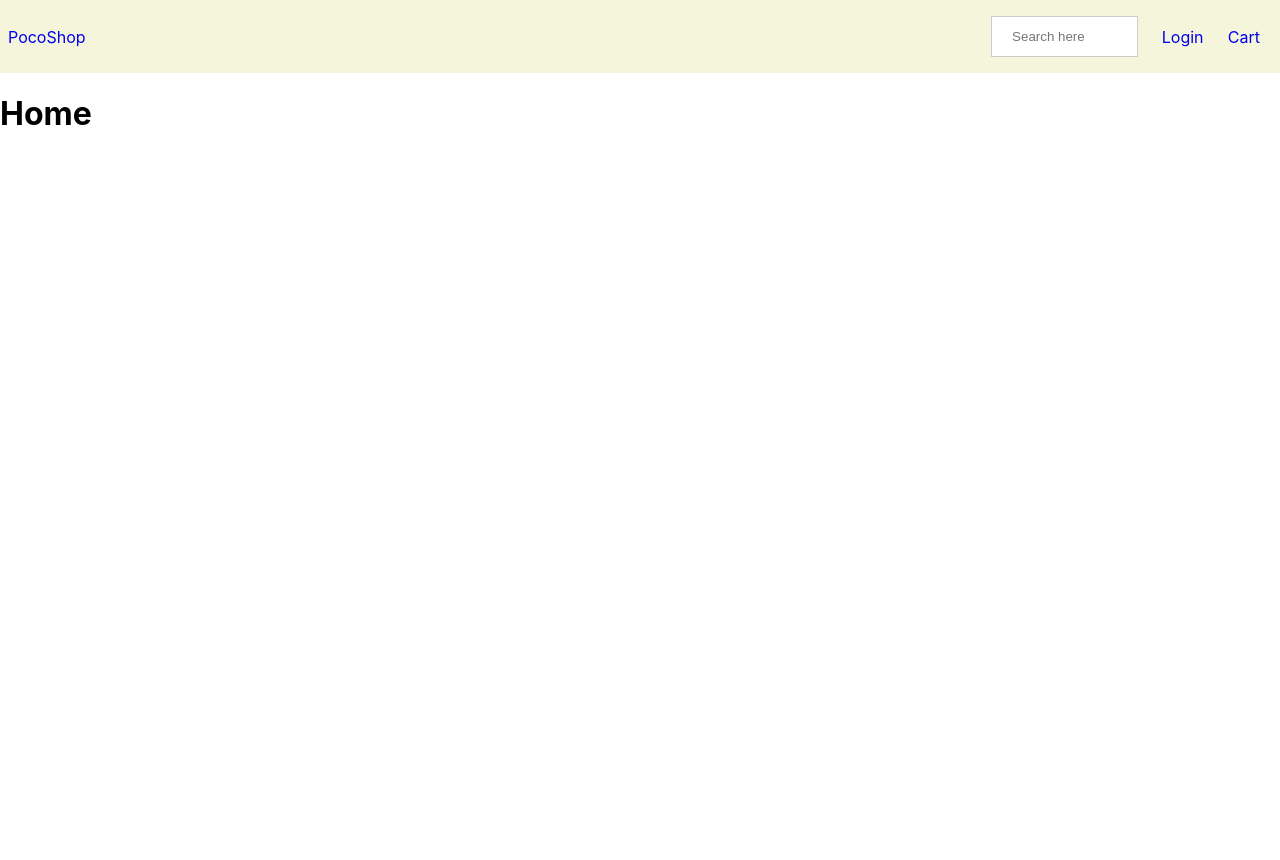
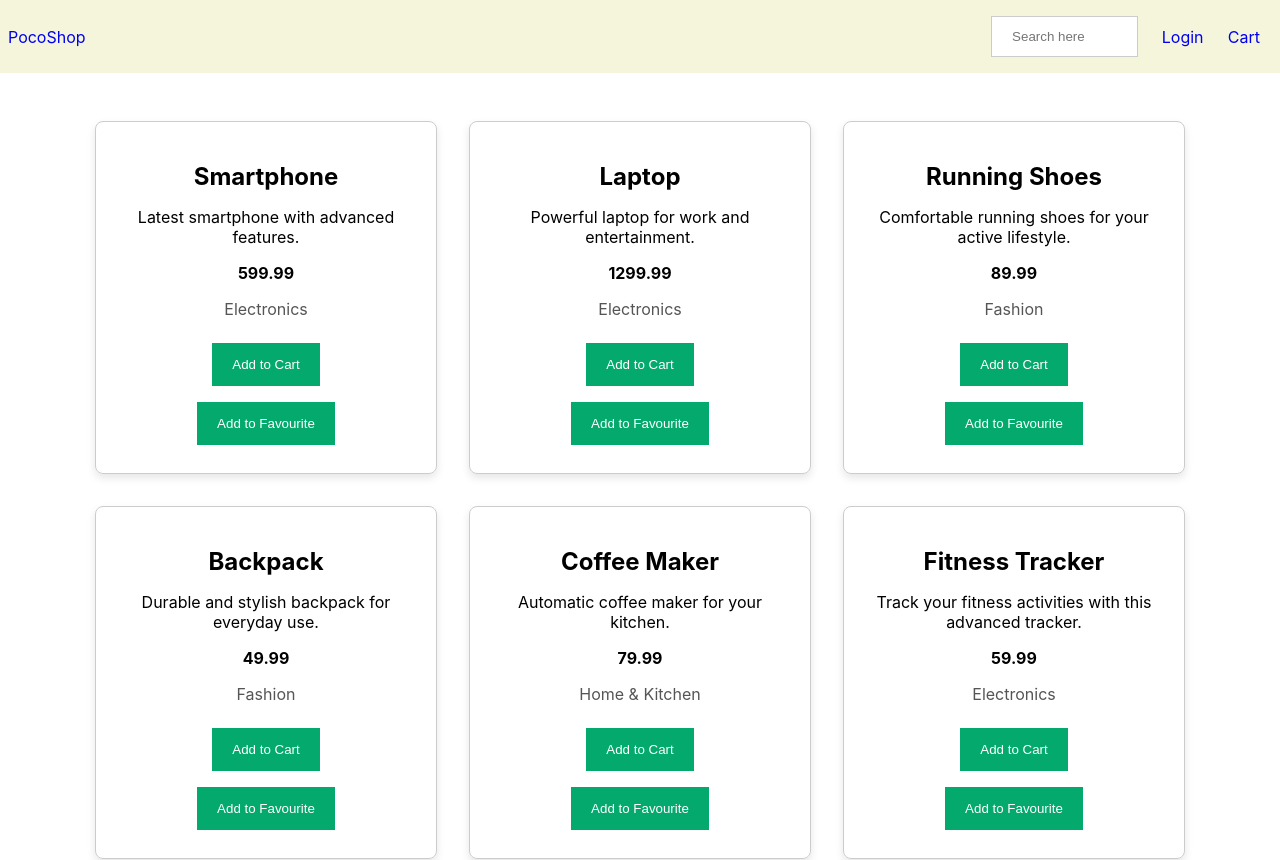
Before and after one commit to shanyaverma03/pico-shop, a React (Create React App) app: page / in a window 1280 px wide. Shown: the top 860 px of the page. Before the commit the page ends 800 px from the top, so only its background shows below. Built offline with nearby package versions, Linux system fonts and the light colour scheme; data requests are answered from the project's data file.

Commit message:
Fetch and show products on the homepage

```diff
--- a/package.json
+++ b/package.json
@@ -6,6 +6,7 @@
     "@testing-library/jest-dom": "^5.17.0",
     "@testing-library/react": "^13.4.0",
     "@testing-library/user-event": "^13.5.0",
+    "axios": "^1.6.2",
     "json-server": "^0.17.4",
     "react": "^18.2.0",
     "react-dom": "^18.2.0",
--- a/src/components/home/Homepage.js
+++ b/src/components/home/Homepage.js
@@ -1,5 +1,50 @@
+import { useEffect, useState } from "react";
+import axios from "axios";
+
+import classes from "./Homepage.module.css";
+import ProductItem from "../products/ProductItem";
+
 const Homepage = () => {
-  return <h1>Home </h1>;
+  const [products, setProducts] = useState([]);
+
+  useEffect(() => {
+    const source = axios.CancelToken.source();
+    const getProducts = async () => {
+      try {
+        const response = await axios.get("http://localhost:8000/products", {
+          cancelToken: source.token,
+        });
+        console.log(response.data);
+        setProducts(response.data);
+      } catch (error) {
+        if (axios.isCancel(error)) {
+          console.log("request cancelled");
+        } else {
+          console.error("error fetching:", error);
+        }
+      }
+    };
+    getProducts();
+
+    return () => {
+      source.cancel("Request cancelled");
+    };
+  }, []);
+
+  return (
+    <div className={classes.wrapper}>
+      {products.map((product) => (
+        <ProductItem
+          key={product.id}
+          name={product.name}
+          description={product.description}
+          price={product.price}
+          category={product.category}
+          isFavourite={product.isFavourite}
+        />
+      ))}
+    </div>
+  );
 };
 
 export default Homepage;
--- /dev/null
+++ b/src/components/home/Homepage.module.css
@@ -0,0 +1,6 @@
+.wrapper {
+  margin: 2rem;
+  display: flex;
+  flex-wrap: wrap;
+  justify-content: center;
+}
--- /dev/null
+++ b/src/components/products/ProductItem.js
@@ -0,0 +1,18 @@
+import classes from "./ProductItem.module.css";
+
+const ProductItem = ({ name, description, price, category, isFavourite }) => {
+  return (
+    <div className={classes.card}>
+      <h2 className={classes.productName}>{name}</h2>
+      <p className={classes.productDescription}>{description}</p>
+      <p className={classes.productPrice}>{price}</p>
+      <p className={classes.productCategory}>{category}</p>
+      <div className={classes.options}>
+        <button>Add to Cart</button>
+        <button>Add to Favourite</button>
+      </div>
+    </div>
+  );
+};
+
+export default ProductItem;
--- /dev/null
+++ b/src/components/products/ProductItem.module.css
@@ -0,0 +1,39 @@
+.card {
+  border: 1px solid #ccc;
+  border-radius: 8px;
+  padding: 20px;
+  max-width: 300px;
+  text-align: center;
+  box-shadow: 0 4px 8px rgba(0, 0, 0, 0.1);
+  transition: transform 0.3s ease-in-out;
+  position: relative;
+  margin: 1rem;
+}
+
+.card:hover {
+  transform: scale(1.05);
+}
+
+.productName {
+  font-size: 1.5em;
+  margin-bottom: 10px;
+}
+
+.productDescription {
+  margin-bottom: 10px;
+}
+
+.productPrice {
+  font-weight: bold;
+  margin-bottom: 10px;
+}
+
+.productCategory {
+  color: #555;
+}
+
+.options {
+  display: flex;
+  flex-direction: column;
+  align-items: center;
+}
```
Also changed, not shown: 1 other file (tests, documents, lock files or other folders).
